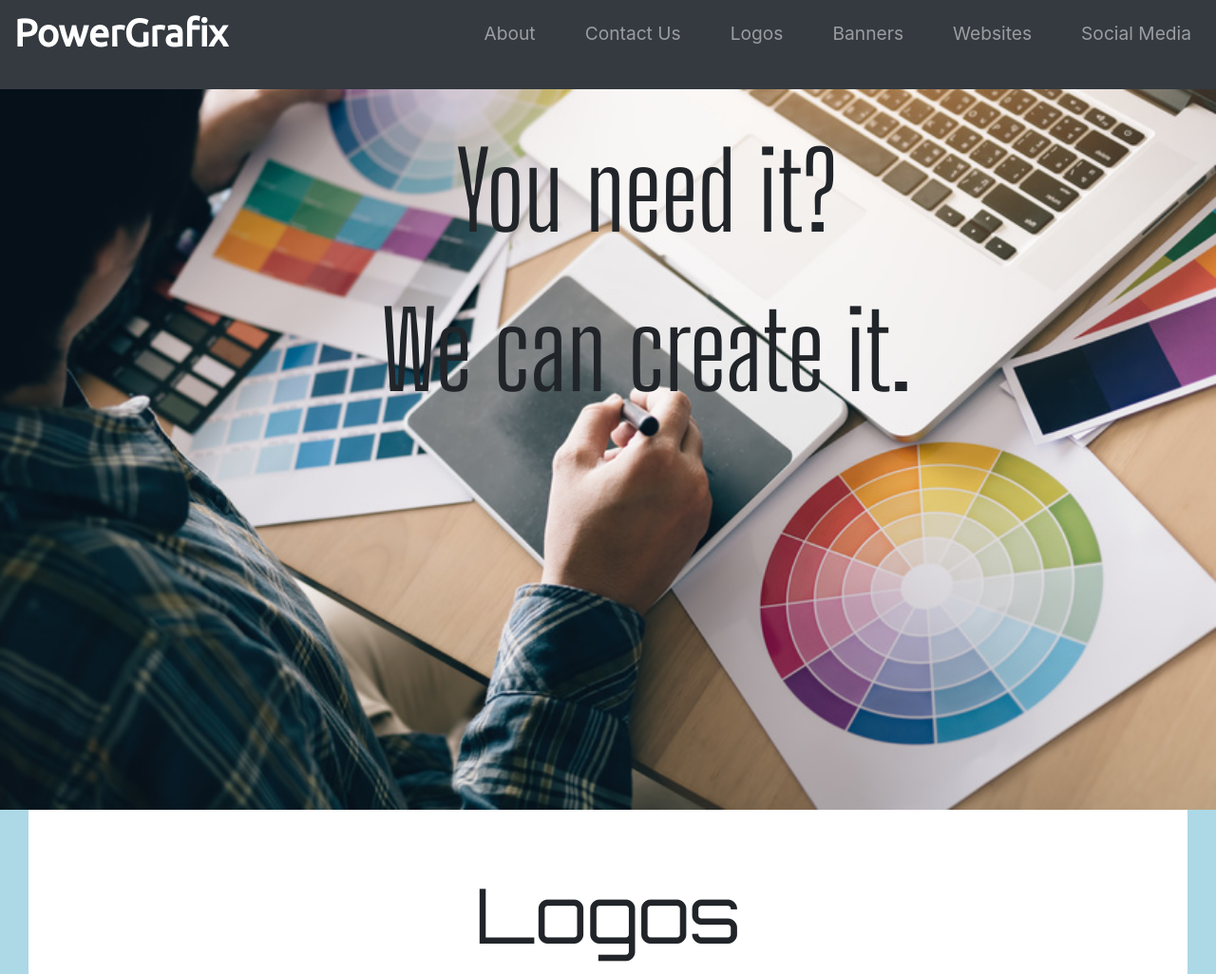
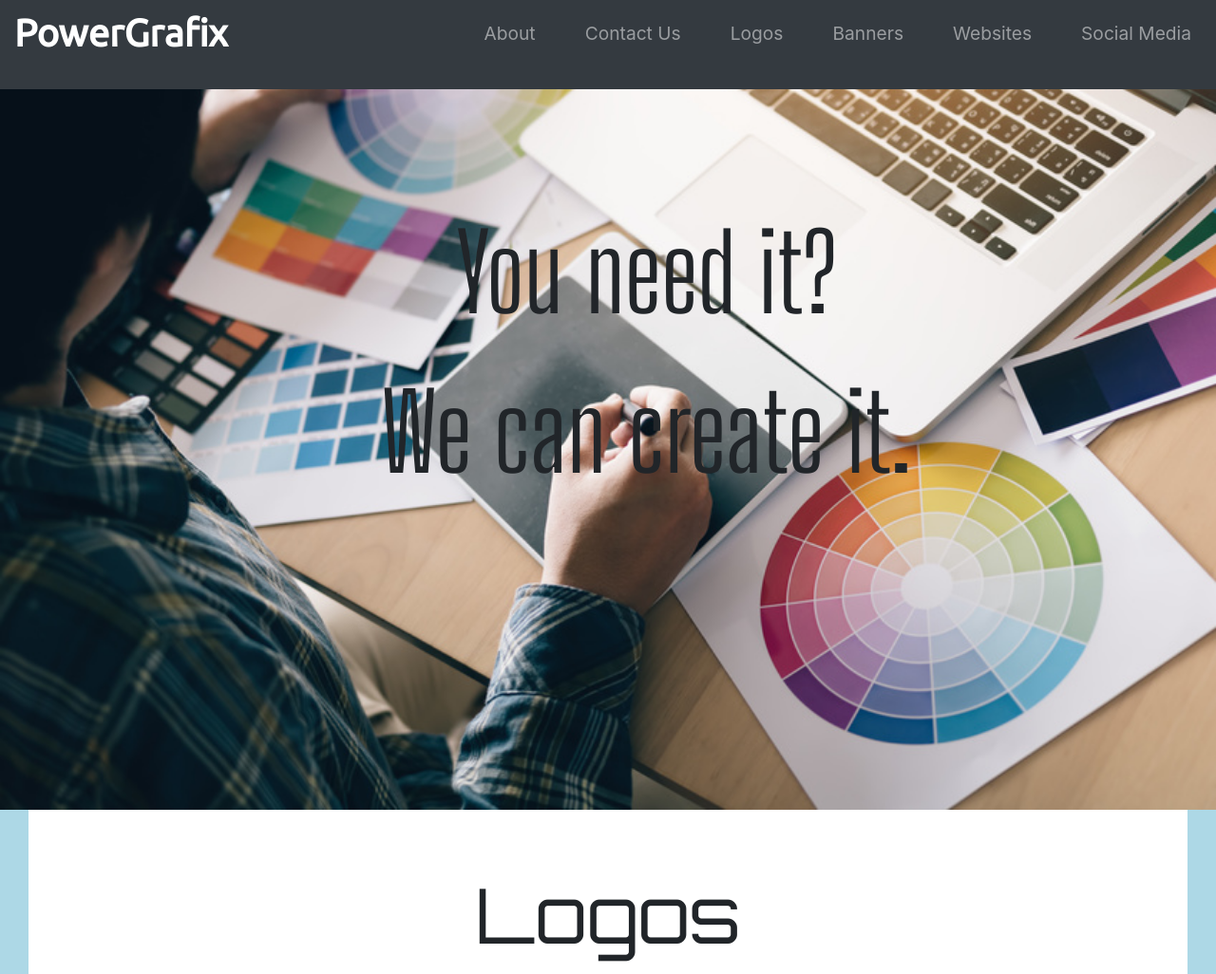
Before and after one commit to Lobambo/PowerGrafix, a plain HTML site: page index.html in a window 1280 px wide. Shown: the top 1026 px of the page at 95% size. Drawn offline with nearby package versions, Linux system fonts and the light colour scheme.

Commit message:
Add files via upload

```diff
--- a/css/styles.css
+++ b/css/styles.css
@@ -35,7 +35,7 @@ body{
   position: absolute;
   font-family: 'Big Shoulders Display', cursive;
   font-size: 7em;
-  bottom: 45%;
+  bottom: 35%;
   right: 25%;
 }
 
```
